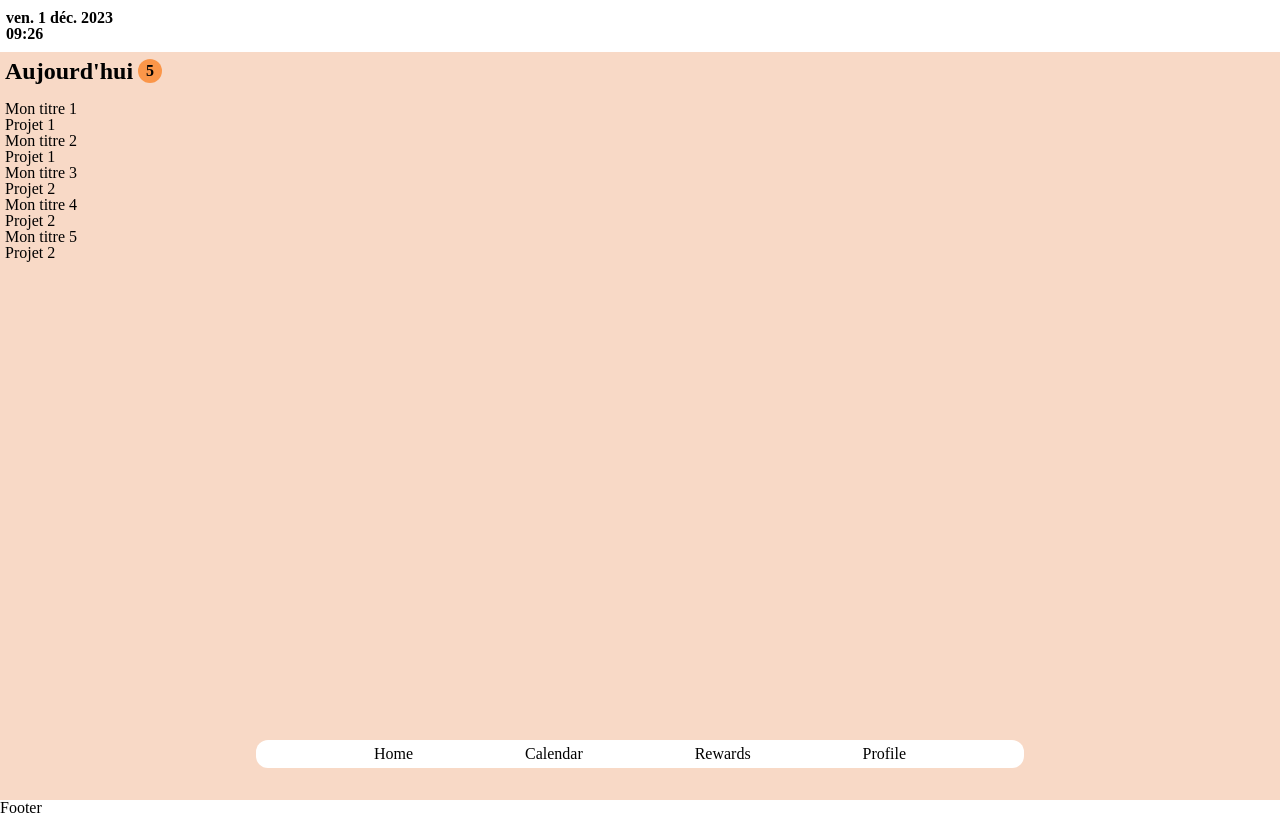
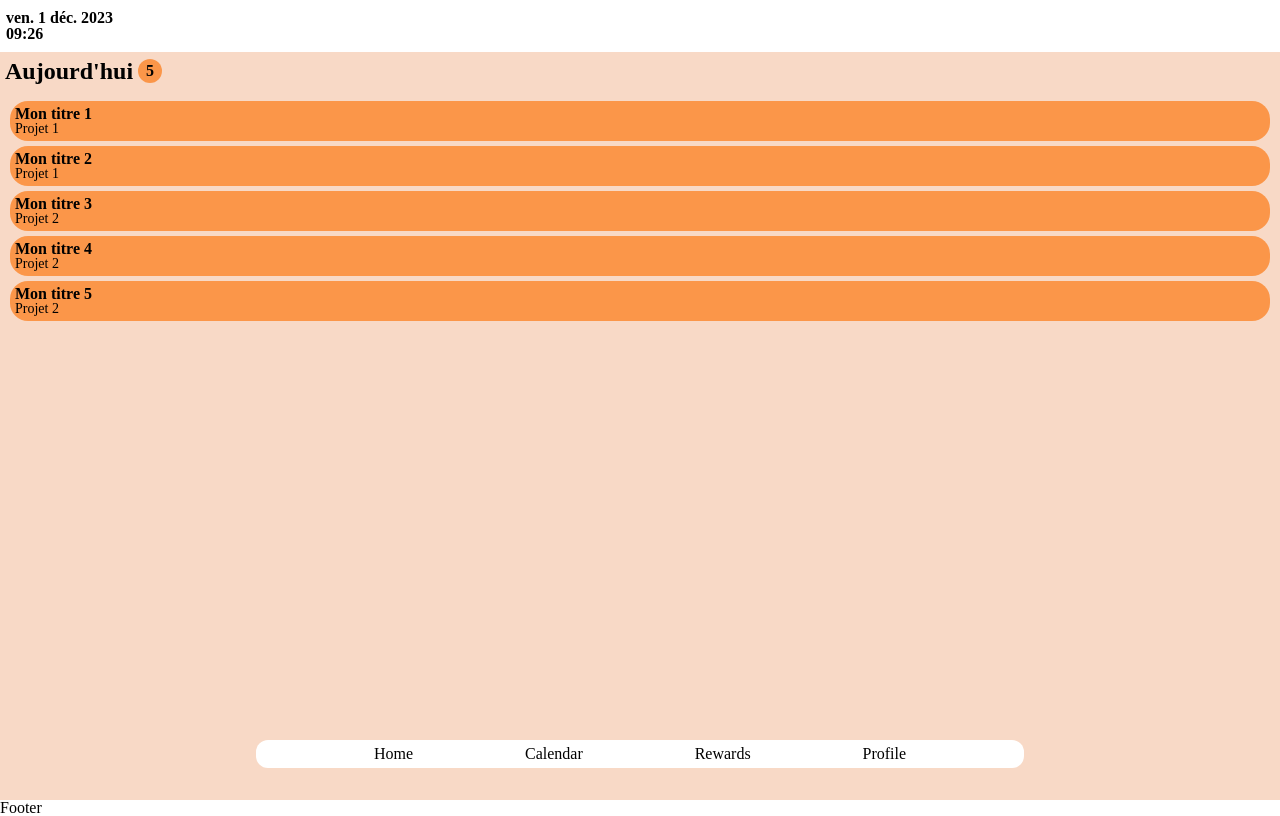
Before and after one commit to jeremy-deurvillier/simply-organized, a React (Vite) app: page / in a window 1280 px wide. Built offline with nearby package versions, Linux system fonts and the light colour scheme; what @radix-ui/themes would draw is missing.

Commit message:
Add basic style on Activity component

```diff
--- a/src/components/activity/Activity.css
+++ b/src/components/activity/Activity.css
@@ -0,0 +1,16 @@
+.activity {
+    background-color: #FB9649;
+    border-radius: 18px;
+    padding: 5px;
+    margin: 5px;
+}
+
+.activityName {
+    font-size: 16px;
+    font-weight: bolder;
+}
+
+.projectName {
+    font-size: 14px;
+    font-weight: lighter;
+}
--- a/src/components/activity/Activity.jsx
+++ b/src/components/activity/Activity.jsx
@@ -3,8 +3,8 @@ import './Activity.css'
 export default function Activity({activity}) {
   return (
     <div className='activity'>
-        <p>{activity.name}</p>
-        <p>{activity.project.title}</p>
+        <p className='activityName'>{activity.name}</p>
+        <p className='projectName'>{activity.project.title}</p>
     </div>
   )
 }
```
